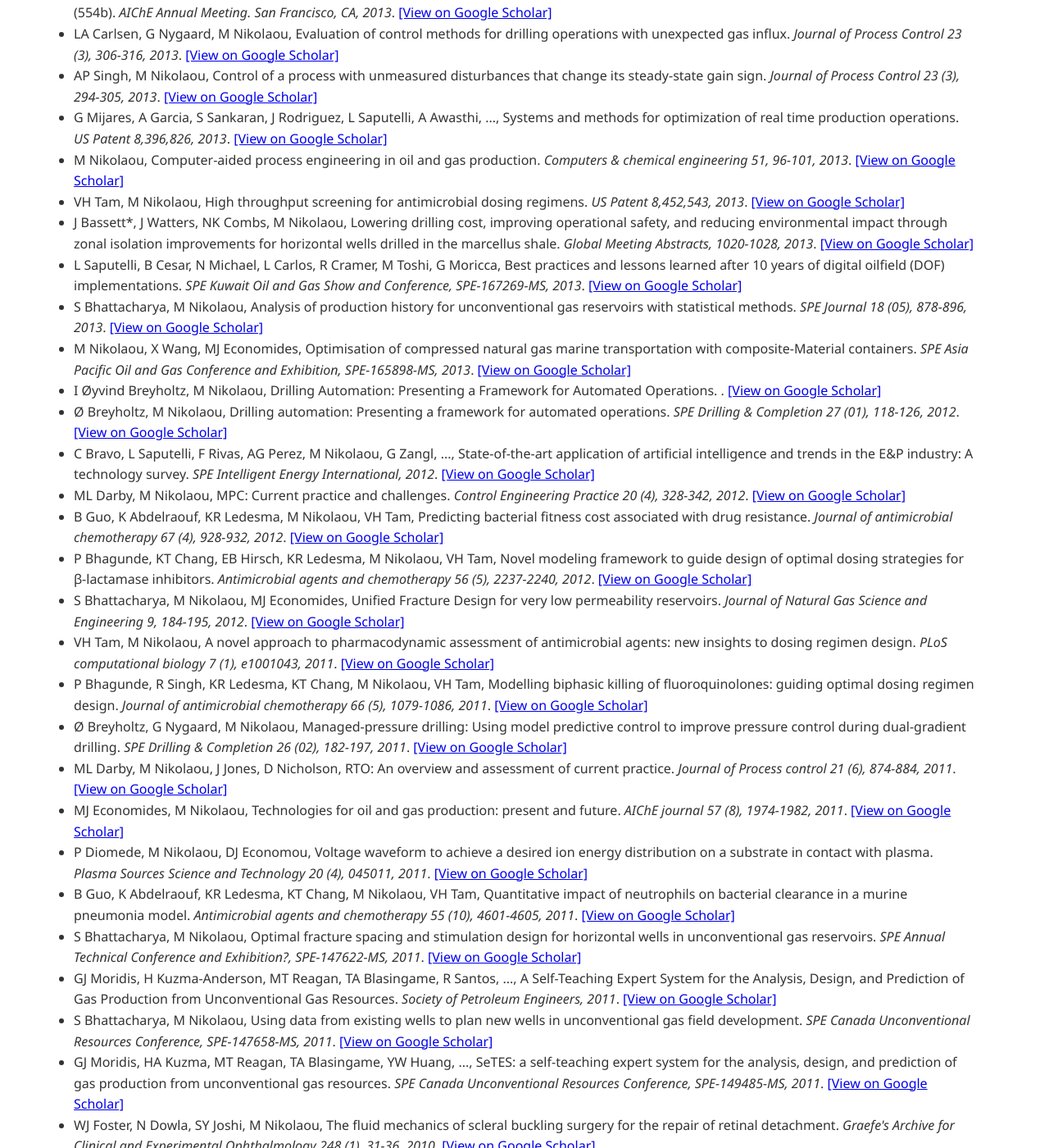
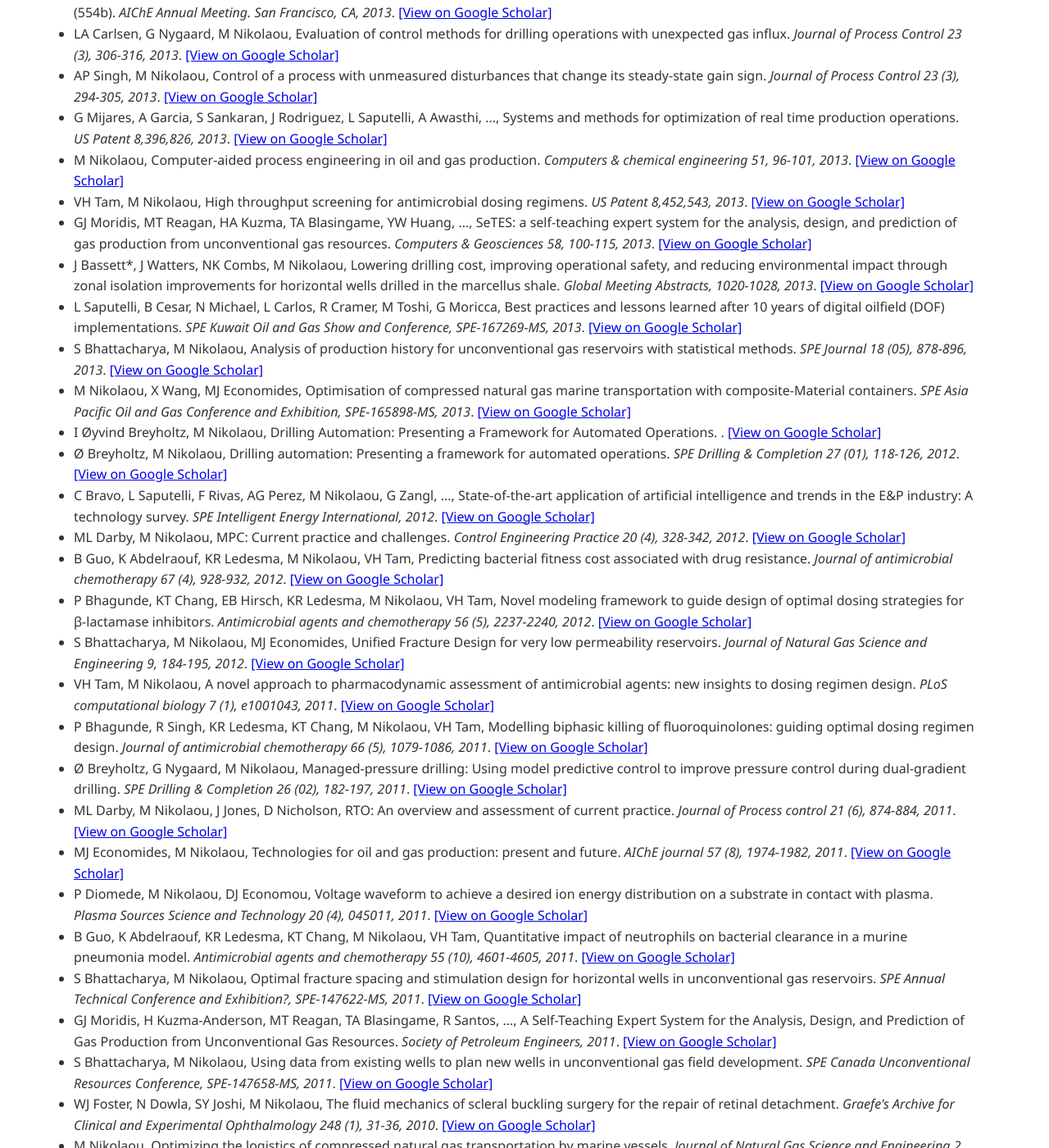
Before and after one commit to GALGAT/nikolaou-lab, a Jekyll site: the page built from publications.html, in a window 1280 px wide and 1400 px high, scrolled down 3748 px. Shown: the whole window at 82% size. Built offline with Jekyll 4.4.1, drawn with Linux system fonts in a browser that asks for light colours.

Commit message:
Automated Google Scholar update via SerpApi

```diff
--- a/_data/publications.yml
+++ b/_data/publications.yml
@@ -397,6 +397,12 @@
   author: J Bassett*, J Watters, NK Combs, M Nikolaou
   journal: Global Meeting Abstracts, 1020-1028, 2013
   url: https://scholar.google.com/citations?view_op=view_citation&hl=en&user=mLs4L3UAAAAJ&pagesize=100&sortby=pubdate&citation_for_view=mLs4L3UAAAAJ:0KyAp5RtaNEC
+- title: 'SeTES: a self-teaching expert system for the analysis, design, and prediction
+    of gas production from unconventional gas resources'
+  year: '2013'
+  author: GJ Moridis, MT Reagan, HA Kuzma, TA Blasingame, YW Huang, ...
+  journal: Computers & Geosciences 58, 100-115, 2013
+  url: https://scholar.google.com/citations?view_op=view_citation&hl=en&user=mLs4L3UAAAAJ&pagesize=100&sortby=pubdate&citation_for_view=mLs4L3UAAAAJ:HoB7MX3m0LUC
 - title: High throughput screening for antimicrobial dosing regimens
   year: '2013'
   author: VH Tam, M Nikolaou
@@ -467,12 +473,6 @@
   author: "I \xD8yvind Breyholtz, M Nikolaou"
   journal: ''
   url: https://scholar.google.com/citations?view_op=view_citation&hl=en&user=mLs4L3UAAAAJ&pagesize=100&sortby=pubdate&citation_for_view=mLs4L3UAAAAJ:Ri6SYOTghG4C
-- title: 'SeTES: a self-teaching expert system for the analysis, design, and prediction
-    of gas production from unconventional gas resources'
-  year: '2011'
-  author: GJ Moridis, HA Kuzma, MT Reagan, TA Blasingame, YW Huang, ...
-  journal: SPE Canada Unconventional Resources Conference, SPE-149485-MS, 2011
-  url: https://scholar.google.com/citations?view_op=view_citation&hl=en&user=mLs4L3UAAAAJ&pagesize=100&sortby=pubdate&citation_for_view=mLs4L3UAAAAJ:HoB7MX3m0LUC
 - title: Using data from existing wells to plan new wells in unconventional gas field
     development
   year: '2011'
```
